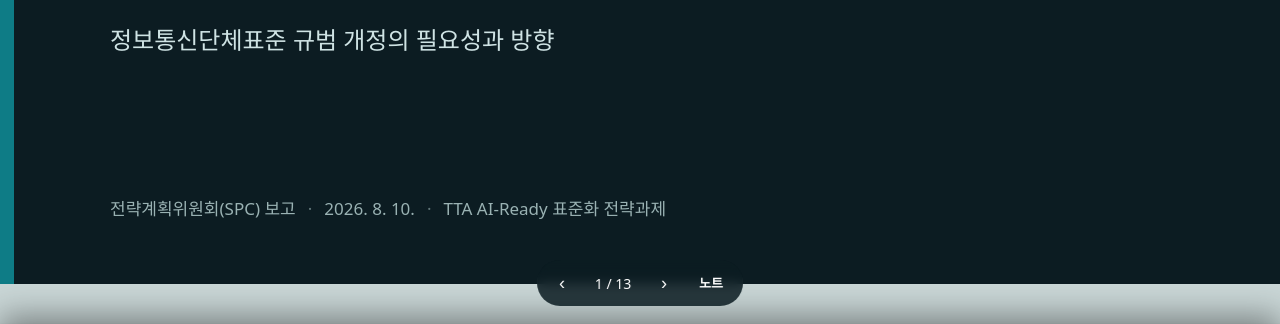
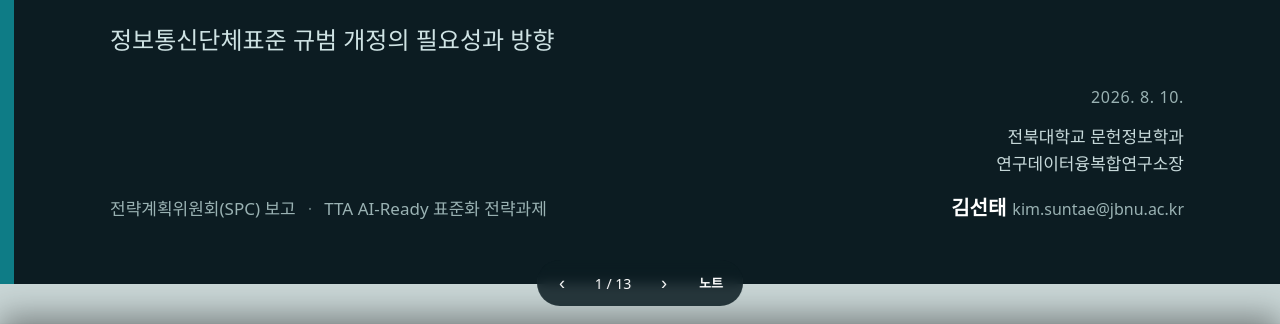
Before and after one commit to Suntae-Kim2020/tta, a plain HTML site: page deck.html in a window 1280 px wide. Shown: the part 476-800 px from the top of the page. Drawn offline with Linux system fonts and the light colour scheme.

Commit message:
docs: 로컬 최신본 반영 (deck.html · slides.pdf)

```diff
--- a/deck.html
+++ b/deck.html
@@ -58,6 +58,10 @@ body{margin:0;font-family:"Malgun Gothic","맑은 고딕",system-ui,sans-serif;b
 .cov-rule{width:110px;height:6px;background:var(--acc);border-radius:3px;margin:30px 0 24px}
 .cov-sub{font-size:24px;color:var(--cov-sub)}
 .cov-meta{position:absolute;left:96px;bottom:64px;color:#9ab2b3;font-size:17px}
+  .cov-who{position:absolute;right:96px;bottom:60px;text-align:right;color:#c8dadb;font-size:17px;line-height:1.62}
+  .cov-who .d{color:#9ab2b3;font-size:16px;margin-bottom:12px;letter-spacing:.04em;font-variant-numeric:tabular-nums}
+  .cov-who .nm{color:#fff;font-weight:750;font-size:20px;margin-top:14px}
+  .cov-who .em{color:#9ab2b3;font-weight:500;font-size:16px;margin-left:6px}
 .cov-meta .dot{margin:0 12px;opacity:.6}
 /* agenda */
 .s-agenda{flex-direction:row;padding:0}
@@ -110,7 +114,7 @@ body{margin:0;font-family:"Malgun Gothic","맑은 고딕",system-ui,sans-serif;b
 .hint{position:fixed;top:12px;right:16px;color:var(--ink2);font-size:12.5px;z-index:20;opacity:.75}
 @media (prefers-color-scheme:dark){.hint{color:#8aa}}
 </style>
-<div class="deck"><div class="stage" id="stage"><section class="slide s-cover"><div class="cov-brand">TTA · AI-Ready 표준화 전략과제</div><h1 class="cov-title">AI-Ready 데이터 단체표준 제정을 위한<br>필요사항 검토</h1><div class="cov-rule"></div><div class="cov-sub">정보통신단체표준 규범 개정의 필요성과 방향</div><div class="cov-meta"><span>전략계획위원회(SPC) 보고</span><span class="dot">·</span><span>2026. 8. 10.</span><span class="dot">·</span><span>TTA AI-Ready 표준화 전략과제</span></div></section>
+<div class="deck"><div class="stage" id="stage"><section class="slide s-cover"><div class="cov-brand">TTA · AI-Ready 표준화 전략과제</div><h1 class="cov-title">AI-Ready 데이터 단체표준 제정을 위한<br>필요사항 검토</h1><div class="cov-rule"></div><div class="cov-sub">정보통신단체표준 규범 개정의 필요성과 방향</div><div class="cov-meta"><span>전략계획위원회(SPC) 보고</span><span class="dot">·</span><span>TTA AI-Ready 표준화 전략과제</span></div><div class="cov-who"><div class="d">2026. 8. 10.</div><div>전북대학교 문헌정보학과</div><div>연구데이터융복합연구소장</div><div class="nm">김선태<span class="em">kim.suntae@jbnu.ac.kr</span></div></div></section>
 <section class="slide s-agenda"><div class="ag-left"><div class="kicker light">발표 순서</div><h2 class="ag-title">오늘 말씀드릴 것</h2><div class="rule"></div></div><div class="ag-right"><div class="ag-row"><div class="ag-n">01</div><div><div class="ag-h">왜 필요한가</div><div class="ag-s">AI 시대의 데이터, 그리고 현행 20종 실측 진단</div></div></div><div class="ag-row"><div class="ag-n">02</div><div><div class="ag-h">AI-Ready란 무엇인가</div><div class="ag-s">7개 구성요소 · 3단계(L1/L2/L3) · 3 프로파일</div></div></div><div class="ag-row"><div class="ag-n">03</div><div><div class="ag-h">무엇을 바꿔야 하나</div><div class="ag-s">규범 3종 개정안 — 작성지침 · 운영요령</div></div></div><div class="ag-row"><div class="ag-n">04</div><div><div class="ag-h">SPC에 드리는 요청</div><div class="ag-s">작성지침 개정 착수 · AI-Ready 전문위원회</div></div></div></div></section>
 <section class="slide"><div class="kicker">배경</div><h2 class="s-title">데이터는 자산이지만, AI는 아직 우리 표준을 읽지 못한다</h2><div class="rule"></div><ul class="bl"><li><b>AI 시대의 데이터 가치</b><span>데이터의 값어치는 &#x27;기계가 그 의미·구조·품질·출처·이용조건을 스스로 읽을 수 있는가&#x27;에 달려 있습니다.</span></li><li><b>현행 단체표준의 한계</b><span>메타데이터를 사람이 읽는 표와 산문으로만 규정합니다. 기계는 필드의 의미도, 코드값의 뜻도, 측정 단위도 해석하지 못합니다.</span></li><li><b>국제 흐름</b><span>DataCite · DCAT · W3C(PROV·DQV·ODRL) · MLCommons Croissant 등 &#x27;기계가독&#x27; 메타데이터 표준이 빠르게 확산하고 있습니다.</span></li></ul><div class="callout soft"><span class="ca-mk">▶</span><div class="ca-tx"><div>표준이 &#x27;AI-Ready&#x27;하지 않으면, 데이터를 아무리 모아도 AI가 바로 쓸 수 없습니다.</div></div></div></section>
 <section class="slide"><div class="kicker">진단 · 현행 20종 실측</div><h2 class="s-title">우리 표준은 지금 어디에 있나</h2><div class="rule"></div><div class="kpis"><div class="kpi"><div class="kv">38%</div><div class="kl">20종 평균 AI-Ready 성숙도</div></div><div class="kpi"><div class="kv">3종</div><div class="kl">L1(기준선) 충족 — L2·L3는 0종</div></div><div class="kpi"><div class="kv">90%</div><div class="kl">인용표준·일관성 결함 (18/20종) · 모두 기계 검출 가능</div></div></div><ul class="bl"><li><b>공백이 몰린 곳</b><span>품질(2등급 0종)·시맨틱(11종이 0등급)·신태틱(8종이 0등급)에 구조적으로 집중돼 있습니다.</span></li><li><b>이미 갖춘 것</b><span>데이터 모델은 평균 1.15로 대부분 표로 정리돼 있습니다 — &#x27;새로 정하는 것&#x27;이 아니라 &#x27;옮기는&#x27; 일입니다.</span></li><li><b>분석 범위</b><span>RG 11종 + TG 9종. 최고 83%(Y.3603 빅데이터 카탈로그) ~ 최저 8%.</span></li></ul></section>
```
Also changed, not shown: 1 other file.
